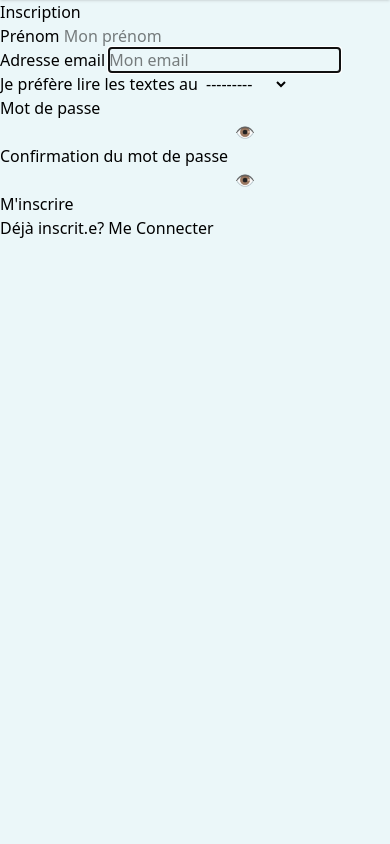
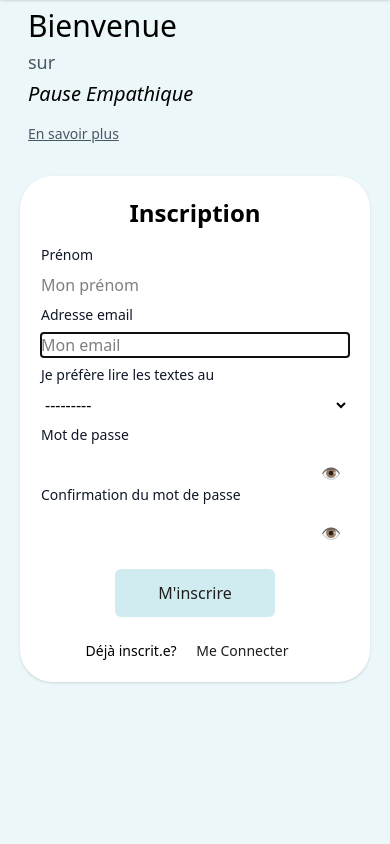
Before and after one commit to CamillePressense/Pause_Empathique, a Django app: page /users/register/ in a window 390 px wide. Shown: the part 48-892 px from the top of the page. Before the commit the page ends 286 px from the top, so only its background shows below. Run offline with Django 5.2, Linux system fonts and the light colour scheme; style sheets or scripts are compiled from the project's sources; some libraries are stand-ins or nearby versions.

Commit message:
add: register page style for mobile and desktop

```diff
--- a/templates/users/login.html
+++ b/templates/users/login.html
@@ -17,6 +17,7 @@
     <section class="w-full max-w-sm">
         <form method="POST" class="flex flex-col space-y-2 mb-1 p-5 bg-white border border-white rounded-4xl shadow-sm md:p-10">
             {% csrf_token %}
+
             <h2 class="text-2xl font-semibold text-center mb-4 md:mb-8">Connexion</h2>
             {% include 'partials/non_field_errors.html' %}
 
@@ -32,7 +33,9 @@
                     <span class="eye-icon">👁️</span>
                 </button>
             </div>
+
             <button type="submit" class="bg-background-button self-center text-center text-black py-3 px-6 rounded-md mt-6 w-40 cursor-pointer hover:scale-105 hover:shadow-md md:mt-10 md:font-semibold">Me Connecter</button>
+
             <p class="text-center text-sm mt-4">Pas encore de compte ?</p>
             <a href="{% url 'register' %}" class="bg-background-button self-center text-center text-black px-6 py-2 rounded-md mt-2 w-40 hover:scale-105 hover:shadow-md md:font-semibold">M'inscrire</a>
         </form>
--- a/templates/users/register.html
+++ b/templates/users/register.html
@@ -2,51 +2,64 @@
 {% load static %}
 
 {% block content %}
-<main>
-    <h1>Inscription</h1>
+<main class="min-h-screen flex flex-col items-center px-5 py-0 md:flex-row md:justify-evenly md:px-0">
 
-    <form method="post">
+    <section class="flex flex-col self-baseline text-left mb-4 p-2 md:self-center">
+        <p class="text-3xl mb-1 text-left md:text-4xl">Bienvenue</p>
+        <p class="text-lg text-gray-600 mb-1 md:text-2xl">sur</p>
+        <p class="text-xl italic mb-4 md:text-3xl md:mb-10">Pause Empathique</p>
+        <img src="{% static '/icons/diary-background-free.png' %}" class="hidden md:block w-10 h-12/14 mb-6 md:w-16 md:h-24 self-center object-cover">
+        <p class="hidden md:block text-base text-justify text-gray-600 mb-4 max-w-xs">Un outil gratuit pour pratiquer l'auto-empathie de façon guidée, en suivant le protocole de la Communication Non Violente (CNV).</p>
+        <a href="" class="text-gray-600 text-sm underline">En savoir plus </a>
+    </section>
+
+    <section class="w-full max-w-sm">
+
+        <form method="post" class="flex flex-col space-y-2 mb-1 mt-2 p-5 bg-white border border-white rounded-4xl shadow-sm md:px-8 md:py-6">
             {% csrf_token %}
 
+            <h2 class="text-2xl font-semibold text-center mb-4 md:mb-8">Inscription</h2>
             {% include 'partials/non_field_errors.html' %}
-        <div>
-            <label for="{{ form.firstname.id_for_label }}">{{ form.firstname.label }}</label>
+
+            <label for="{{ form.firstname.id_for_label }}" class="text-sm text-gray-900 md:text-lg">{{ form.firstname.label }}</label>
             {{ form.firstname }}
             {% include 'partials/field_errors.html' with field=form.firstname %}
-        </div>
-        <div>
-            <label for="{{ form.email.id_for_label }}">{{ form.email.label }}</label>
+
+
+            <label for="{{ form.email.id_for_label }}" class="text-sm text-gray-900 md:text-lg">{{ form.email.label }}</label>
             {{ form.email }}
             {% include 'partials/field_errors.html' with field=form.email %}
-        </div>
-        <div>
-            <label for="{{ form.gender.id_for_label }}">{{ form.gender.label }}</label>
+
+
+            <label for="{{ form.gender.id_for_label }}" class="text-sm text-gray-900 md:text-lg">{{ form.gender.label }}</label>
             {{ form.gender }}
             {% include 'partials/field_errors.html' with field=form.gender %}
-        </div>
-        <div>
-        <label for="{{ form.password1.id_for_label }}">{{ form.password1.label }}</label>
-        <div class="password-input-container">
+
+
+            <label for="{{ form.password1.id_for_label }}" class="text-sm text-gray-900 md:text-lg">{{ form.password1.label }}</label>
+            <div class="password-input-container relative">
                 {{ form.password1 }}
-            <button type="button" class="toggle-password" aria-label="Afficher/masquer le mot de passe">
+                <button type="button" class="absolute right-2 top-2 toggle-password" aria-label="Afficher/masquer le mot de passe">
                     <span class="eye-icon">👁️</span>
                 </button>
             </div>
             {% include 'partials/field_errors.html' with field=form.password1 %}
+
+            <label for="{{ form.password2.id_for_label }}" class="text-sm text-gray-900 md:text-lg">{{ form.password2.label }}</label>
+            <div class="password-input-container relative">
+                {{ form.password2 }}
+               <button type="button" class="absolute right-2 top-2 toggle-password" aria-label="Afficher/masquer le mot de passe">
+                    <span class="eye-icon">👁️</span>
+                </button>
+                {% include 'partials/field_errors.html' with field=form.password2 %}
             </div>
 
-        <label for="{{ form.password2.id_for_label }}">{{ form.password2.label }}</label>
-        <div class="password-input-container">
-            {{ form.password2 }}
-           <button type="button" class="toggle-password" aria-label="Afficher/masquer le mot de passe">
-                <span class="eye-icon">👁️</span>
-            </button>
-        </div>
-        {% include 'partials/field_errors.html' with field=form.password2 %}
+            <button type="submit" class="bg-background-button self-center text-center text-black py-3 px-6 rounded-md mt-6 w-40 cursor-pointer hover:scale-105 hover:shadow-md md:mt-5 md:font-semibold">M'inscrire</button>
+            <p class="text-center text-sm mt-4">Déjà inscrit.e? <a href="{% url 'login' %}" class="self-center text-sm text-center text-black py-2 px-4 rounded-md mt-2 w-40 cursor-pointer hover:underline md:font-semibold">Me Connecter</a></p>
+        </form>
 
-        <button type="submit">M'inscrire</button>
-    </form>
-    <p>Déjà inscrit.e? <a href="{% url 'login' %}">Me Connecter</a></p>
+
+    </section>
 </main>
 {% endblock content %}
 
--- a/users/forms.py
+++ b/users/forms.py
@@ -63,9 +63,12 @@ class RegisterForm(UserCreationForm):
 
     def __init__(self, *args, **kwargs):
         super().__init__(*args, **kwargs)
-        self.fields['email'].widget.attrs.update({'autocomplete': 'email', 'placeholder': 'Mon email'})
-        self.fields['firstname'].widget.attrs.update({'placeholder': 'Mon prénom'})
+        self.fields['email'].widget.attrs.update({'autocomplete': 'email', 'placeholder': 'Mon email', 'class': 'w-full my-2 border-b border-gray-400 mb-3',})
+        self.fields['firstname'].widget.attrs.update({'placeholder': 'Mon prénom', 'class': 'w-full my-2 border-b border-gray-400 mb-3',})
         self.fields['gender'].widget.attrs.update({'placeholder': 'Je préfère lire les textes au:'})
+        self.fields['password1'].widget.attrs.update({'class': 'w-full my-2 border-b border-gray-400 mb-3',})
+        self.fields['password2'].widget.attrs.update({'class': 'w-full my-2 border-b border-gray-400 mb-3',})
+
 
     def clean_firstname(self):
         firstname = self.cleaned_data.get('firstname')
```
Lines whose indentation alone changed are shown as unchanged.
